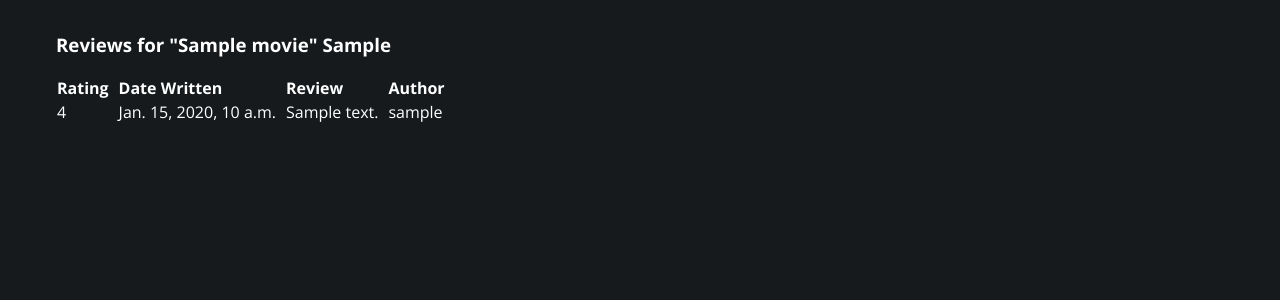
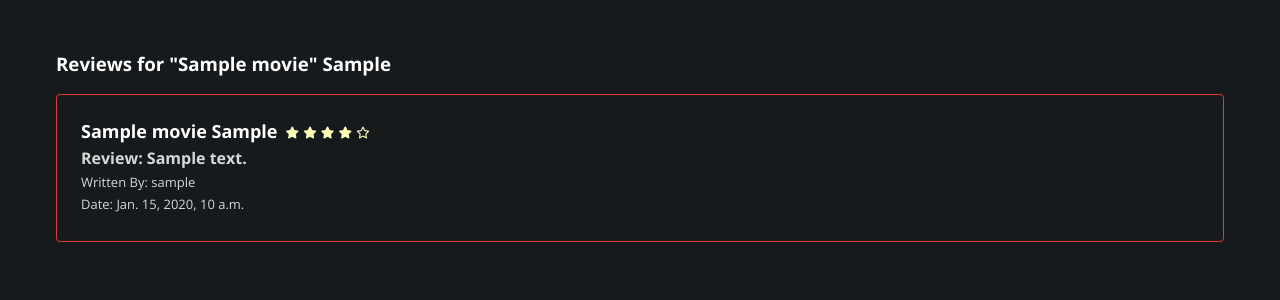
Before and after one commit to supriyasavaram/mcu, a Django app: page /reviews/1 in a window 1280 px wide. Shown: the part 141-441 px from the top of the page. Run offline with Django 3.2, Linux system fonts and the light colour scheme; tables that the repository leaves empty hold one stand-in row (values such as "Sample post"); parts of the project's set-up code (start-up, migrations or seed data) failed here and were passed over; some libraries are stand-ins or nearby versions.

Commit message:
Fixed stars to be dependent on review average and adjusted review CSS

```diff
--- /dev/null
+++ b/mcu_site/static/reviews.css
@@ -0,0 +1,47 @@
+html {
+    --background-color: #161A1D;
+    --text-color: white;
+    --text-color-highlight: #F17476;
+    --text-color-highlight-hover: #e76062;
+    --text-color-muted: #D8D8D8;
+    --button-color: #E5383B;
+    --star-color: #FDFFB6;
+    --footer-color: #34383A;
+}
+
+.review-detail {
+    border-radius: .25rem;
+    border: 1px solid var(--button-color);
+    overflow: hidden;
+    padding: 1.5rem;
+    margin-bottom: 1rem;
+}
+
+.title {
+    font-size: large;
+    font-weight: bold;
+    margin-right: .5rem;
+}
+
+.row {
+    display: flex;
+    flex-direction: row;
+    align-items: baseline;
+}
+
+.review{
+    font-size: medium;
+    font-weight: bold;
+    color: var(--text-color-muted);
+    margin: .25rem 0 ;
+}
+
+.author, .date{
+    font-size: small;
+    color: var(--text-color-muted);
+    margin: .25rem 0 ;
+}
+
+.stars i, .stars svg {
+    color: var(--star-color);
+}
--- a/mcu_site/templates/reviews.html
+++ b/mcu_site/templates/reviews.html
@@ -1,5 +1,9 @@
 {% extends 'base.html' %}
 {% load static %}
+
+ {% block stylesheets %}
+  <link rel="stylesheet" type="text/css" href="{% static 'reviews.css' %}">
+  {% endblock %}
 
 {% block title %}MCU Reviews - Reviews{% endblock %}
 
@@ -12,18 +16,51 @@
             </div>
         </div>
         {% endif %}
-        {% if reviews %}
+        {% if curr_reviews %}
 
-            <table>
+            {% comment %} <table>
                 {% if not movie %}
                     <th>Movie&ensp;</th>
                 {% endif %}
                 <th>Rating&ensp;</th>
                 <th>Date Written&ensp;</th>
                 <th>Review&ensp;</th>
-                <th>Author&ensp;</th>
-                {% for review in reviews %}
-                    <tr>
+                <th>Author&ensp;</th> {% endcomment %}
+                {% for review,star in reviews %}
+                    <div class="review-detail">
+                        <div class="row">
+
+                            <div class="title">{{ review.title }}</div>
+                             <div class="stars">
+
+                                        {% for star_list in star %}
+                                        {% if star_list == "Whole" %}
+                                        <i class="fas fa-star fa-xs"></i>
+                                        {% elif star_list == "Half" %}
+                                        <i class="fas fa-star-half-alt fa-xs"></i>
+                                        {% else %}
+                                        <i class="far fa-star fa-xs"></i>
+                                        {% endif %}
+                                        {% endfor %}
+
+                            </div>
+                        </div>
+                        <div class="review">
+                            Review: {{ review.review_text }}
+                        </div>
+
+                        <div class="author">
+                            Written By: {{ review.author }}
+                        </div>
+                        <div class="date">
+                            Date: {{ review.date_written }}
+                        </div>
+
+
+                    </div>
+
+
+                    {% comment %} <tr>
                         {% if not movie %}
                             <td>{{ review.title }}&ensp;</td>
                         {% endif %}
@@ -31,9 +68,9 @@
                         <td>{{ review.date_written }}&ensp;</td>
                         <td>{{ review.review_text }}&ensp;</td>
                         <td>{{ review.author }}&ensp;</td>
-                    </tr>
+                    </tr> {% endcomment %}
                 {% endfor %}
-            </table>
+            {% comment %} </table> {% endcomment %}
         {% elif movie %}
             <p>There are no reviews for this movie yet!</p>
             <p><a href ="/submit-review/{{ movie.id }}">Write a Review</a></p>
--- a/mcu_site/views.py
+++ b/mcu_site/views.py
@@ -37,19 +37,39 @@ def format_stars(num):
 #added to work on fixing stars
 all_movies = Movie.objects.raw('SELECT * FROM mcu_site_movie')
 
+def stars_reviews(revs):
+    star_list=[]
+    for rev in revs:
+        star_list.append(format_stars(rev.stars))
+    return star_list
+
 def calculate_stars(mvs):
+    all_reviews = Movie.objects.raw('SELECT * FROM mcu_site_review')
     star_list=[]
+    temp=0
+    counter=0
     for movi in mvs:
-        star_list.append(format_stars(4.0))
+        for rev in all_reviews:
+            if movi.id==rev.title_id:
+                temp+=rev.stars
+                counter+=1
+        if counter!=0:
+            star_list.append(format_stars(temp/counter))
+        else:
+            star_list.append(format_stars(0))
+        temp=0
+        counter=0
     return star_list
     #all_reviews = Review.objects.raw('SELECT * FROM mcu_site_review WHERE title_id=%s', [m_id])
 
 def movies(request):
     #all_movies = Movie.objects.all()
     all_movies = Movie.objects.raw('SELECT * FROM mcu_site_movie')
+    zipstuff=zip(all_movies,calculate_stars(all_movies))
+
     context = {
-        'movies': all_movies,
-        'stars': format_stars(4.5) #calculate_stars(all_movies)
+        'movies': zipstuff,
+        #'stars': calculate_stars(all_movies) #format_stars(4.5)
     }
     return render(request, 'movies.html', context)
 
@@ -58,8 +78,9 @@ def reviews(request, m_id=None):
     #all_reviews = Review.objects.all()
     if m_id is None:
         all_reviews = Review.objects.raw('SELECT * FROM mcu_site_review')
+        zipstuff=zip(all_reviews,stars_reviews(all_reviews))
         context = {
-            'reviews': all_reviews
+            'reviews': zipstuff
         }
     else:
         movie_reviews = Review.objects.raw('SELECT * FROM mcu_site_review WHERE title_id=%s', [m_id])
@@ -69,8 +90,10 @@ def reviews(request, m_id=None):
         #    movie = cursor.fetchone() #returns a tuple of the title, year
         #    movie_title = movie[0]
         #    movie_year = movie[1]
+        zipstuff=zip(movie_reviews,stars_reviews(movie_reviews))
         context = {
-            'reviews': movie_reviews,
+            'curr_reviews':movie_reviews,
+            'reviews': zipstuff,
             'movie': movie,
         }
     return render(request, 'reviews.html', context)
```
Also changed, not shown: mcu_site/templates/movies.html (+6 -5 lines).
